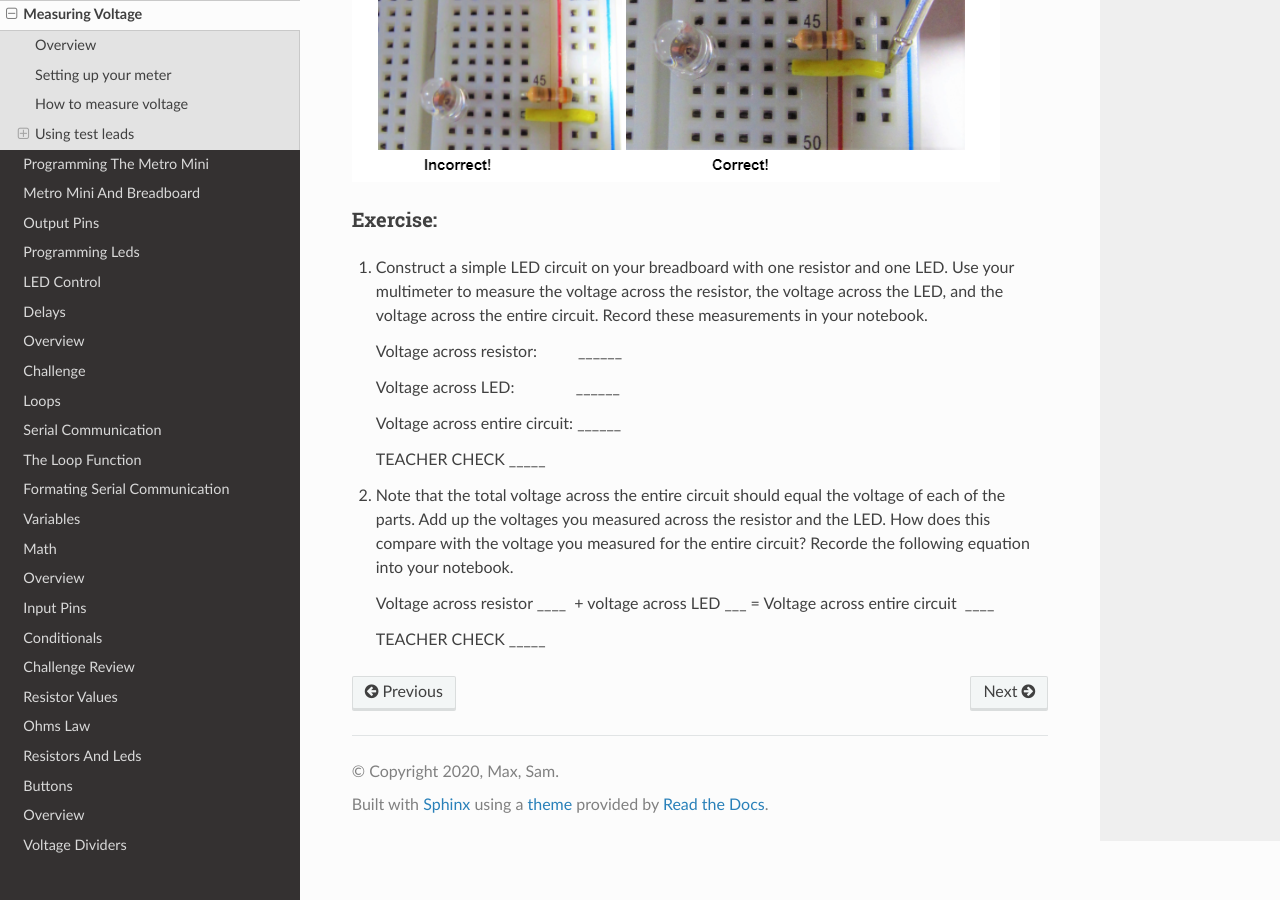
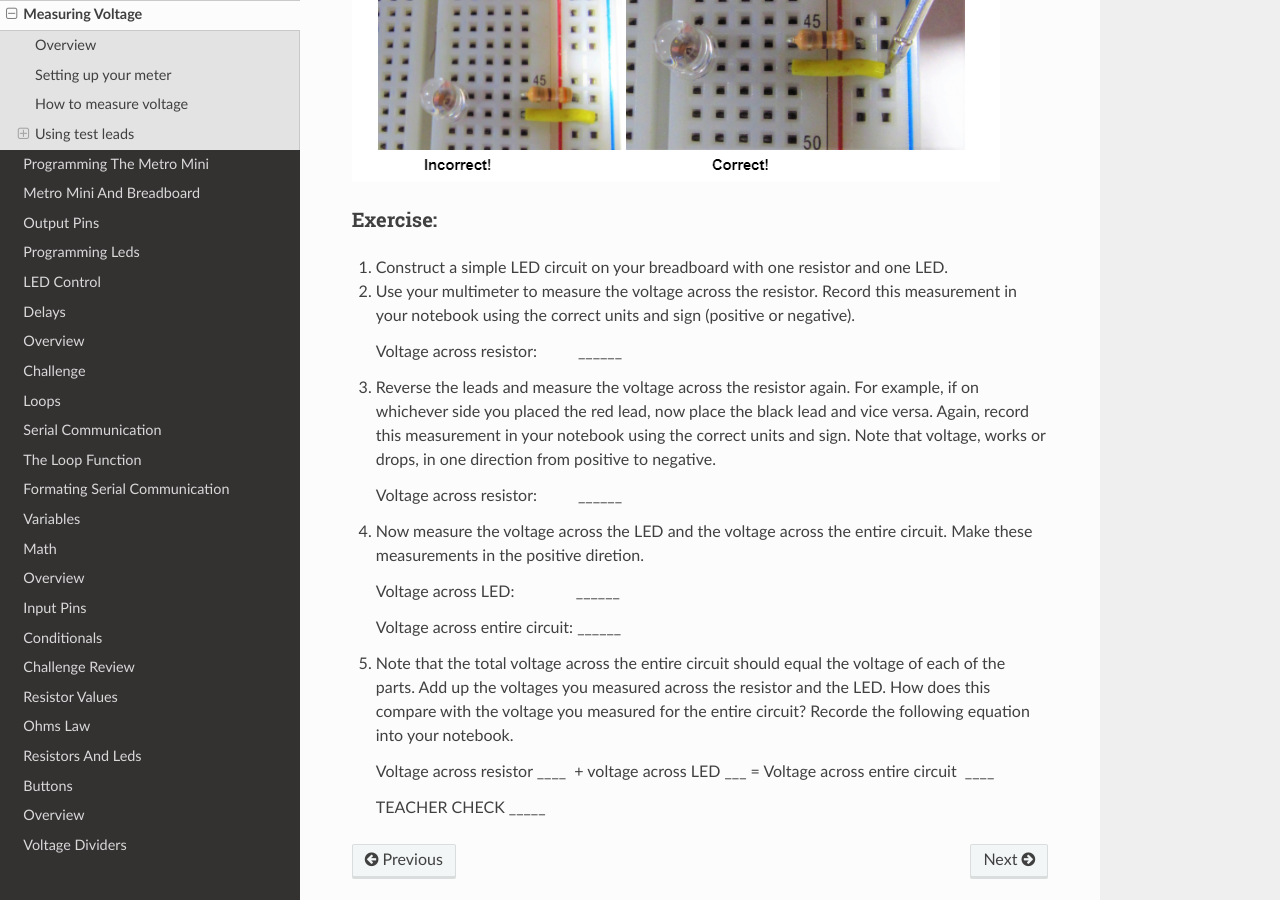
Before and after one commit to maxtkc/mvths-wiki, a Sphinx documentation site: the page built from docs/007-measuring-voltage.rst, in a window 1280 px wide and 900 px high, scrolled down 1736 px. Built offline with Sphinx 7.4.7 and the Read the Docs theme 2.0.0, drawn with Linux system fonts in a browser that asks for light colours; pages that are not in the unit, such as notebooks, are missing from menus.

Commit message:
Update 007-measuring-voltage.rst

```diff
--- a/docs/007-measuring-voltage.rst
+++ b/docs/007-measuring-voltage.rst
@@ -36,15 +36,21 @@ In order make a measurement in your circuit, your leads must be touching metal n
 Exercise:
 ~~~~~~~~~
 
-#. Construct a simple LED circuit on your breadboard with one resistor and one LED. Use your multimeter to measure the voltage across the resistor, the voltage across the LED, and the voltage across the entire circuit. Record these measurements in your notebook.
+#. Construct a simple LED circuit on your breadboard with one resistor and one LED.
+
+#. Use your multimeter to measure the voltage across the resistor. Record this measurement in your notebook using the correct units and sign (positive or negative).
 
    Voltage across resistor:          \_\_\_\_\_\_
+
+#. Reverse the leads and measure the voltage across the resistor again. For example, if on whichever side you placed the red lead, now place the black lead and vice versa. Again, record this measurement in your notebook using the correct units and sign. Note that voltage, works or drops, in one direction from positive to negative.
+
+   Voltage across resistor:          \_\_\_\_\_\_
+
+#. Now measure the voltage across the LED and the voltage across the entire circuit. Make these measurements in the positive diretion.
 
    Voltage across LED:                \_\_\_\_\_\_
 
    Voltage across entire circuit:    \_\_\_\_\_\_
-
-   TEACHER CHECK \_\_\_\_\_
 
 #. Note that the total voltage across the entire circuit should equal the voltage of each of the parts. Add up the voltages you measured across the resistor and the LED. How does this compare with the voltage you measured for the entire circuit? Recorde the following equation into your notebook.
 
```
